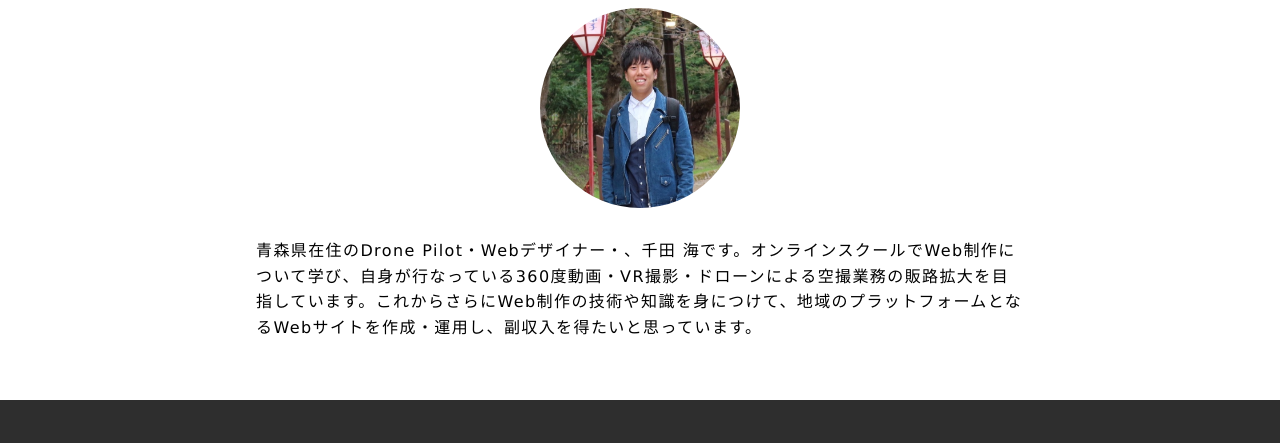
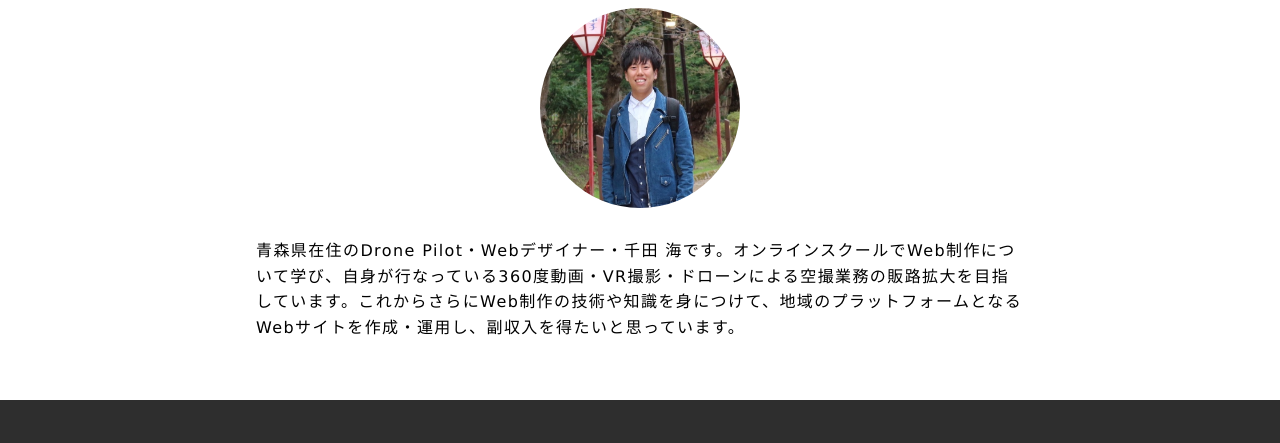
Before and after one commit to dakai777/dakai777.github.io, a plain HTML site: page index.html in a window 1280 px wide. Shown: the part 222-665 px from the top of the page. Drawn offline with nearby package versions, Linux system fonts and the light colour scheme.

Commit message:
second commit

```diff
--- a/index.html
+++ b/index.html
@@ -13,7 +13,7 @@
     <header><a href="#contact" class="button-contact"><i aria-label="お問い合わせ" class="fa fa-envelope-o"></i></a>
       <div class="profile">
         <h1 class="site-title abel uppercase text-center">Web Designer Drone pilot VRphotographer<span>Kai Chida</span></h1><img src="./images/IMG_7095.JPG" alt="プロフィール写真" width="200" height="200" class="block-center profile-icon">
-        <p>青森県在住のDrone Pilot・Webデザイナー・、千田 海です。オンラインスクールでWeb制作について学び、自身が行なっている360度動画・VR撮影・ドローンによる空撮業務の販路拡大を目指しています。これからさらにWeb制作の技術や知識を身につけて、地域のプラットフォームとなるWebサイトを作成・運用し、副収入を得たいと思っています。</p>
+        <p>青森県在住のDrone Pilot・Webデザイナー・千田 海です。オンラインスクールでWeb制作について学び、自身が行なっている360度動画・VR撮影・ドローンによる空撮業務の販路拡大を目指しています。これからさらにWeb制作の技術や知識を身につけて、地域のプラットフォームとなるWebサイトを作成・運用し、副収入を得たいと思っています。</p>
       </div>
     </header><!--contents-->
     <main><!--skills-->
```
